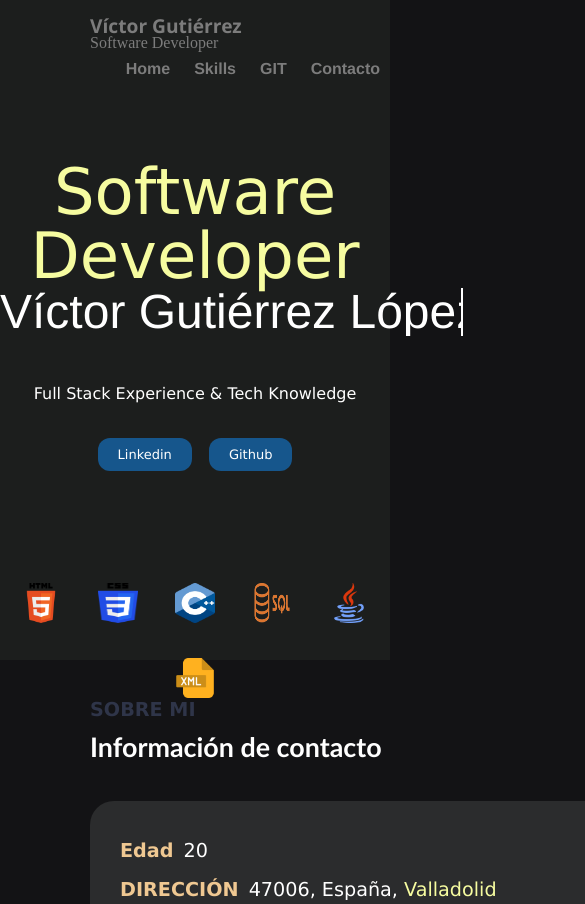
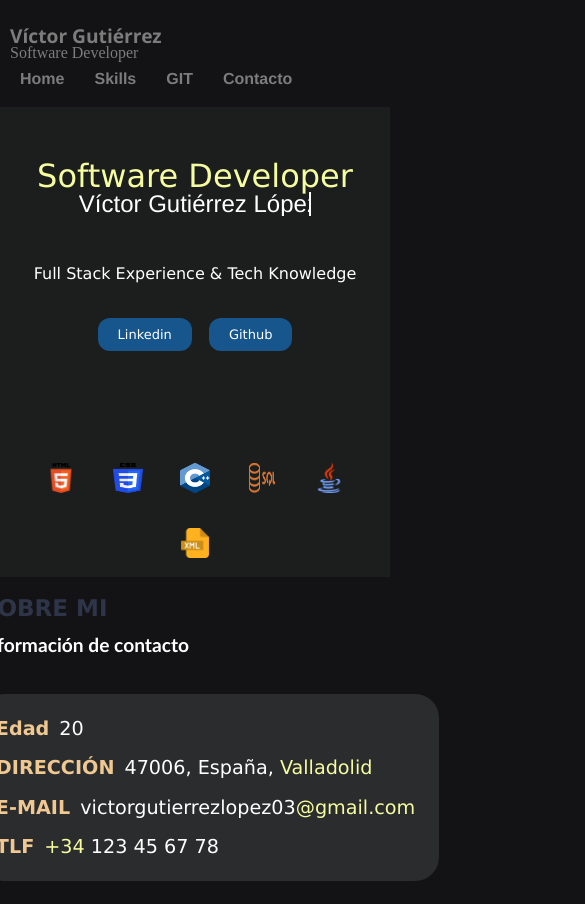
Before and after one commit to VictorGL03/Curriculum, a plain HTML site: page index.html in a window 390 px wide. Shown: the top 904 px of the page, 585 px wide, since content can reach past the window. Drawn offline with Linux system fonts and the light colour scheme.

Commit message:
Curriculum WEB final

```diff
--- a/estilos.css
+++ b/estilos.css
@@ -1,187 +1,337 @@
-body{
-background-color: #131315;
-width: 100%;
-height: 500px;
-justify-content: center;
-align-items: center;
+body {
+    background-color: #131315;
+    width: 100%;
+    min-height: 100vh;
+    margin: 0;
+    display: flex;
+    flex-direction: column;
+    align-items: center;
 }
 
-
-header{
+header {
     padding-top: 60px;
     background-color: #1c1e1d;
     width: 100%;
-    height: 600px;
-    font-family:Verdana, Geneva, Tahoma, sans-serif;
+    font-family: Verdana, Geneva, Tahoma, sans-serif;
     color: white;
     text-align: center;
 }
-header h1{
+
+header h1 {
+    margin-top: 100px;
     font-weight: 3000;
-    padding-top: 100px;
+    padding-top: 170px;
     color: #f6fca0;
     font-size: 4em;
 }
-.container_typing{
+
+.container_typing {
     text-align: center;
-    animation:animacion 2.5s steps(35), transparent 0.5s step-end infinite alternate;
+    animation: animacion 2.5s steps(35), transparent 0.5s step-end infinite alternate;
     width: 9.6em;
     white-space: nowrap;
     overflow: hidden;
     border-right: 2px solid white;
 }
-@keyframes animacion{
-    from{
-        width: 0;
+
+@keyframes animacion {
+    from {
+        width: 0px;
     }
 }
-@keyframes transparent{
-    50%{
+
+@keyframes transparent {
+    50% {
         border-color: transparent;
     }
 }
-header h2{
-    font-family:'Franklin Gothic Medium', 'Arial Narrow', Arial, sans-serif;
+
+header h2 {
+    font-family: 'Franklin Gothic Medium', 'Arial Narrow', Arial, sans-serif;
     font-size: 3em;
+    margin-top: 20px;
     justify-content: center;
     margin: auto;
 }
-header p{
+
+header p {
     font-weight: initial;
     padding-top: 50px;
 }
-header ul{
+
+header ul {
     padding-top: 30px;
     display: block;
 }
-header ul li{
+
+header ul li {
     display: inline-block;
     padding: 6px;
 }
-header a{
+
+header a {
     text-decoration: none;
     font-weight: 100;
     font-size: small;
     display: inline-block;
     color: white;
     border-radius: 12px;
-    padding: 10px 20px;
+    padding-right: 20px;
+    padding-left: 20px;
+    padding-top: 10px;
+    padding-bottom: 10px;
     background: #16568c;
 }
-header ul li a:hover{
+
+header ul li a:hover {
     background: white;
     color: #16568c;
     font-weight: bold;
 }
-.imagenes{
-    padding-top:60px;
+
+.imagenes {
+    padding-top: 60px;
 }
-.imagenes li{
+
+.imagenes li {
     display: inline-block;
 }
-.imagenes img{
+
+.imagenes img {
     height: 40px;
     width: 40px;
     padding: 10px;
 }
-nav{
+
+nav {
     position: fixed;
     width: 100%;
-    margin-top: 0;
-    margin-right: 20px;
-    float:right;
+    top: 0;
+    background-color: #131315;
+    padding: 10px 20px;
+    box-sizing: border-box;
+    display: flex;
+    justify-content: space-between;
+    align-items: center;
     color: #ffffff;
-    text-decoration: none;
-    text-transform:uppercase;
+    text-transform: uppercase;
 }
-nav .perfil{
+
+nav .perfil {
     display: block;
-    float: left;
-    margin-left: 90px;
     text-decoration: none;
     text-transform: none;
     color: #7c7c7c;
 }
-nav .perfil p:nth-of-type(1){
-    font-size:larger;
+
+nav .perfil p:nth-of-type(1) {
+    font-size: larger;
     font-weight: bold;
     font-family: 'Segoe UI', Tahoma, Geneva, Verdana, sans-serif;
 }
-nav .enlaces{
-    float:right;
-    display:block;
+
+nav .enlaces {
+    display: flex;
+    gap: 10px;
 }
 
-nav ul li{
-    display: inline-block;
+nav ul {
+    display: flex;
+    gap: 10px;
+    list-style: none;
+    margin: 0;
+    padding: 0;
+}
+
+nav ul li {
     padding: 10px;
 }
-nav ul li a{
+
+nav ul li a {
     font-family: 'Franklin Gothic Medium', 'Arial Narrow', Arial, sans-serif;
     font-weight: bolder;
     color: #7c7c7c;
     text-decoration: none;
-    text-transform:capitalize;
+    text-transform: capitalize;
 }
-nav ul li a:hover{
+
+nav ul li a:hover {
     color: black;
-    background-color:white ;
+    background-color: white;
     border-radius: 12px;
     padding: 5px;
 }
 
-section{
-    padding-top:40px;
-    margin-left: 90px;
+section {
+    padding: 40px 90px;
     font-weight: bold;
-    font-size:1.2em;
+    font-size: 1.2em;
     font-family: Geneva, Tahoma, sans-serif;
+    color: white;
 }
-section p{
+
+section p {
     font-weight: normal;
 }
-section h1{
+
+section h1 {
     text-transform: uppercase;
-    font-family:Verdana, Geneva, Tahoma, sans-serif;
+    font-family: Verdana, Geneva, Tahoma, sans-serif;
     color: #2f3549;
 }
-section h2{
+
+section h2 {
     padding-top: 15px;
     color: white;
     font-size: 1.4em;
-    font-family:'Trebuchet MS', 'Lucida Sans Unicode', 'Lucida Grande', 'Lucida Sans', Arial, sans-serif;
+    font-family: 'Trebuchet MS', 'Lucida Sans Unicode', 'Lucida Grande', 'Lucida Sans', Arial, sans-serif;
 }
-section h3{
+
+section h3 {
     text-transform: capitalize;
     color: rgb(239, 200, 146);
 }
-section article{
+
+section article {
     display: block;
     width: 100%;
 }
-section article p{
+
+section article p {
     margin-left: 10px;
 }
-.div_info_section{
+
+.div_info_section {
     margin-top: 40px;
     background-color: #2b2c2d;
     padding: 30px;
-    width: 600px;
+    width: 100%;
+    max-width: 600px;
     border-radius: 24px;
     color: white;
 }
-.div_info_section article{
-margin-top: 10px;
-margin-bottom: 10px;
-display:inline-flex;
+
+.div_info_section article {
+    margin-top: 10px;
+    margin-bottom: 10px;
+    display: inline-flex;
 }
 
-section:nth-of-type(2){
+section:nth-of-type(2) {
     float: right;
     margin-right: 60px;
 }
-.sec_skills_pers p{
+
+.sec_skills_pers p {
     width: 100%;
     padding-bottom: 4px;
     border-bottom: 1px solid white;
 }
+
+/* Responsive adjustments */
+@media (max-width: 1200px) {
+    header h1 {
+        font-size: 3em;
+    }
+
+    header h2 {
+        font-size: 2.5em;
+    }
+
+    section {
+        padding: 40px;
+    }
+}
+
+@media (max-width: 992px) {
+    nav {
+        flex-direction: column;
+        align-items: flex-start;
+    }
+
+    nav .enlaces {
+        flex-direction: column;
+        gap: 5px;
+    }
+
+    .div_info_section {
+        width: 90%;
+        padding: 20px;
+    }
+
+    section {
+        padding: 20px;
+    }
+
+    section h1 {
+        font-size: 1.5em;
+    }
+
+    section h2 {
+        font-size: 1.2em;
+    }
+}
+
+@media (max-width: 768px) {
+    header h1 {
+        font-size: 2.5em;
+        padding-top: 60px;
+    }
+
+    header h2 {
+        font-size: 2em;
+    }
+
+    nav {
+        padding: 10px;
+    }
+
+    .imagenes img {
+        height: 30px;
+        width: 30px;
+    }
+
+    section {
+        padding: 20px 10px;
+    }
+}
+
+@media (max-width: 576px) {
+    header {
+        padding-top: 30px;
+    }
+
+    header h1 {
+        font-size: 2em;
+        padding-top: 30px;
+    }
+
+    header h2 {
+        font-size: 1.5em;
+    }
+
+    nav {
+        padding: 10px;
+    }
+
+    .div_info_section {
+        width: 100%;
+        padding: 15px;
+    }
+
+    section {
+        padding: 20px 5px;
+    }
+
+    section h1 {
+        font-size: 1.2em;
+    }
+
+    section h2 {
+        font-size: 1em;
+    }
+
+    .sec_skills_pers p {
+        font-size: 0.9em;
+    }
+}
```
